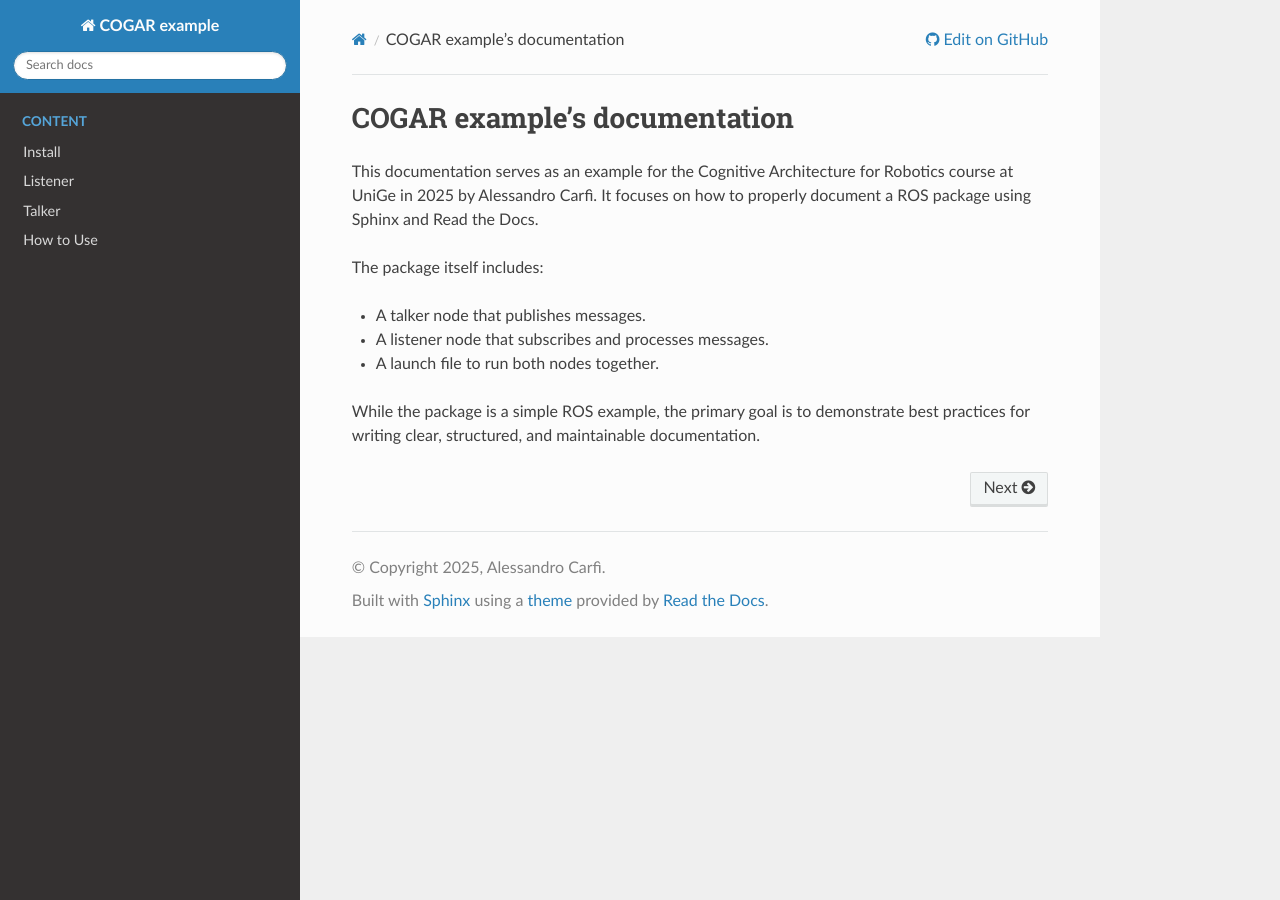
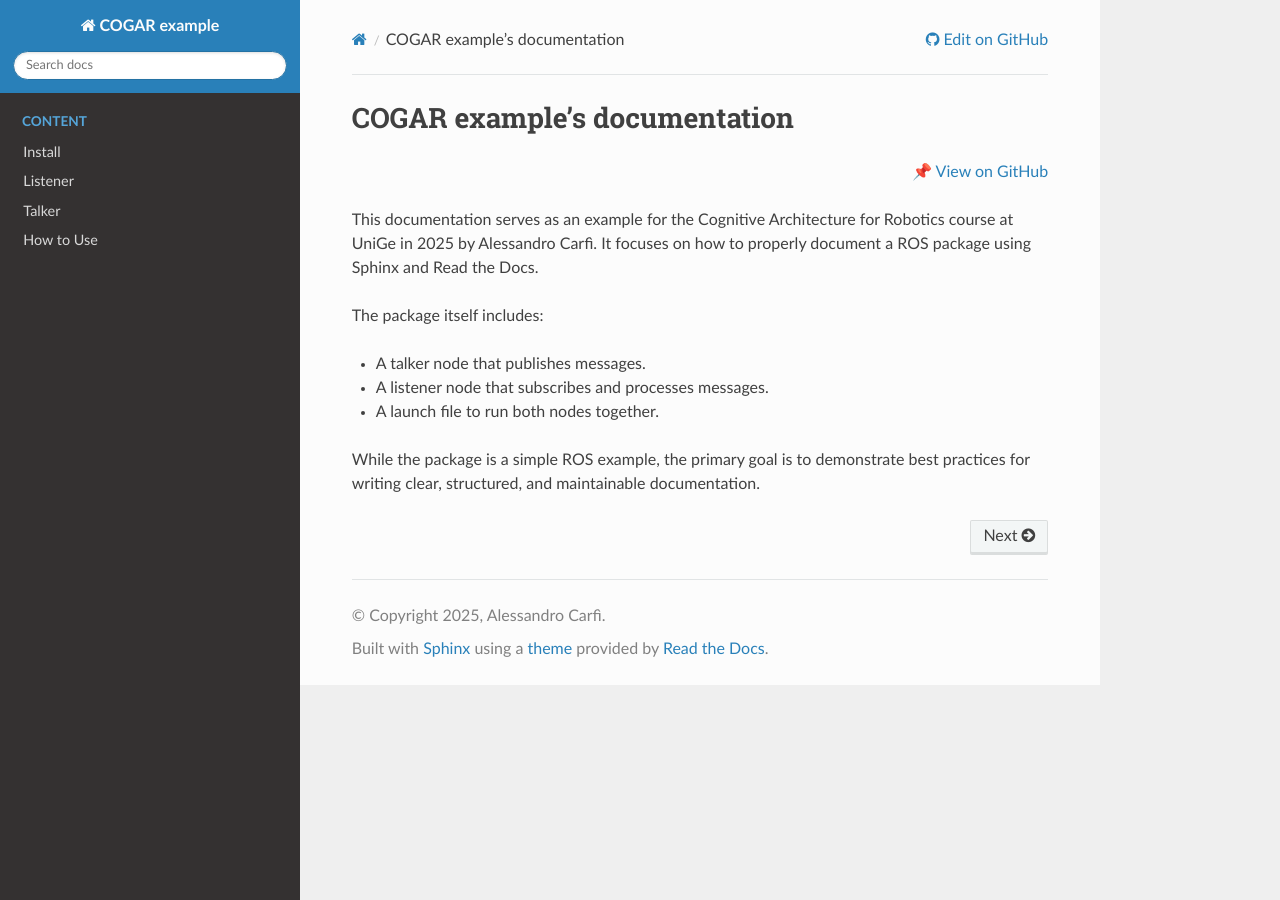
Before and after one commit to ACarfi/COGAR-Example, a Sphinx documentation site: the page built from docs/source/index.rst, in a window 1280 px wide. Built offline with Sphinx 7.4.7 and the Read the Docs theme 3.1.0, drawn with Linux system fonts in a browser that asks for light colours.

Commit message:
Added link to github

```diff
--- a/docs/source/index.rst
+++ b/docs/source/index.rst
@@ -6,6 +6,13 @@
 COGAR example's documentation
 =========================================
 
+.. raw:: html
+
+   <p style="text-align: right;">
+      <a href="https://github.com/ACarfi/COGAR-Example" target="_blank">
+         📌 View on GitHub
+      </a>
+   </p>
 
 This documentation serves as an example for the Cognitive Architecture for Robotics course at UniGe in 2025 by Alessandro Carfì. It focuses on how to properly document a ROS package using Sphinx and Read the Docs.
 
```
